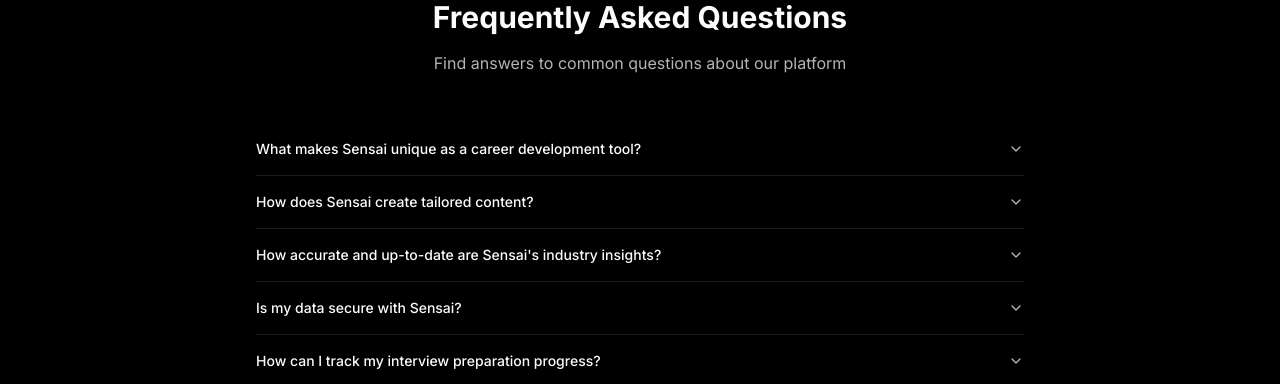
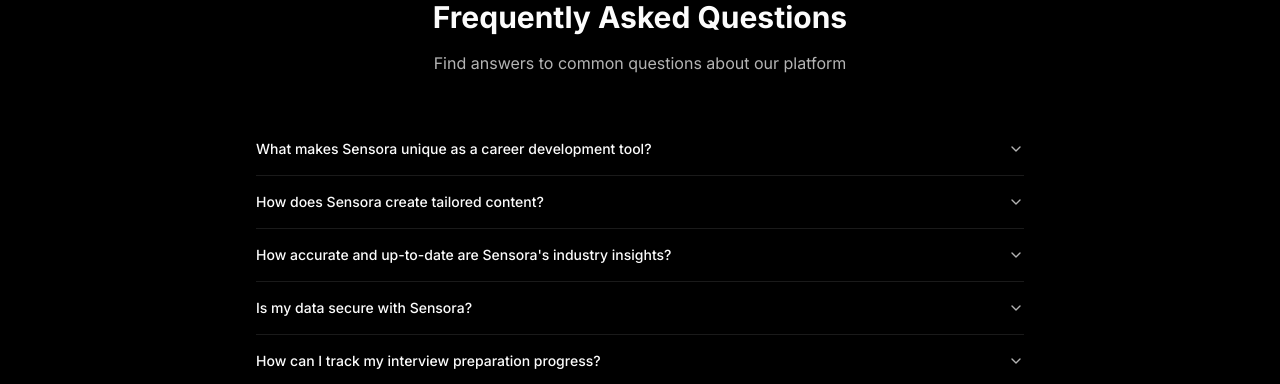
Before and after one commit to gopika-agrawal/sensora, a Next.js app: page / in a window 1280 px wide. Shown: the part 3280-3664 px from the top of the page. Built offline with nearby package versions, Linux system fonts and the light colour scheme; no server answers.

Commit message:
update the faqs page

```diff
--- a/data/faqs.js
+++ b/data/faqs.js
@@ -1,32 +1,32 @@
 export const faqs = [
     {
-      question: "What makes Sensai unique as a career development tool?",
+      question: "What makes Sensora unique as a career development tool?",
       answer:
-        "Sensai combines AI-powered career tools with industry-specific insights to help you advance your career. Our platform offers three main features: an intelligent resume builder, a cover letter generator, and an adaptive interview preparation system. Each tool is tailored to your industry and skills, providing personalized guidance for your professional journey.",
+        "Sensora combines AI-powered career tools with industry-specific insights to help you advance your career. Our platform offers three main features: an intelligent resume builder, a cover letter generator, and an adaptive interview preparation system. Each tool is tailored to your industry and skills, providing personalized guidance for your professional journey.",
     },
     {
-      question: "How does Sensai create tailored content?",
+      question: "How does Sensora create tailored content?",
       answer:
-        "Sensai learns about your industry, experience, and skills during onboarding. It then uses this information to generate customized resumes, cover letters, and interview questions. The content is specifically aligned with your professional background and industry standards, making it highly relevant and effective.",
+        "Sensora learns about your industry, experience, and skills during onboarding. It then uses this information to generate customized resumes, cover letters, and interview questions. The content is specifically aligned with your professional background and industry standards, making it highly relevant and effective.",
     },
     {
-      question: "How accurate and up-to-date are Sensai's industry insights?",
+      question: "How accurate and up-to-date are Sensora's industry insights?",
       answer:
         "We update our industry insights weekly using advanced AI analysis of current market trends. This includes salary data, in-demand skills, and industry growth patterns. Our system constantly evolves to ensure you have the most relevant information for your career decisions.",
     },
     {
-      question: "Is my data secure with Sensai?",
+      question: "Is my data secure with Sensora?",
       answer:
         "Absolutely. We prioritize the security of your professional information. All data is encrypted and securely stored using industry-standard practices. We use Clerk for authentication and never share your personal information with third parties.",
     },
     {
       question: "How can I track my interview preparation progress?",
       answer:
-        "Sensai tracks your performance across multiple practice interviews, providing detailed analytics and improvement suggestions. You can view your progress over time, identify areas for improvement, and receive AI-generated tips to enhance your interview skills based on your responses.",
+        "Sensora tracks your performance across multiple practice interviews, providing detailed analytics and improvement suggestions. You can view your progress over time, identify areas for improvement, and receive AI-generated tips to enhance your interview skills based on your responses.",
     },
     {
       question: "Can I edit the AI-generated content?",
       answer:
-        "Yes! While Sensai generates high-quality initial content, you have full control to edit and customize all generated resumes, cover letters, and other content. Our markdown editor makes it easy to refine the content to perfectly match your needs.",
+        "Yes! While Sensora generates high-quality initial content, you have full control to edit and customize all generated resumes, cover letters, and other content. Our markdown editor makes it easy to refine the content to perfectly match your needs.",
     },
   ];
--- a/middleware.js
+++ b/middleware.js
@@ -15,6 +15,7 @@
     if (!userId && isProtectedRoute(req)) {
       const { redirectToSignIn } = await auth();
       return redirectToSignIn();
+      //return redirectToSignIn({ returnBackUrl: req.url });
     }
 
     return NextResponse.next();
```
